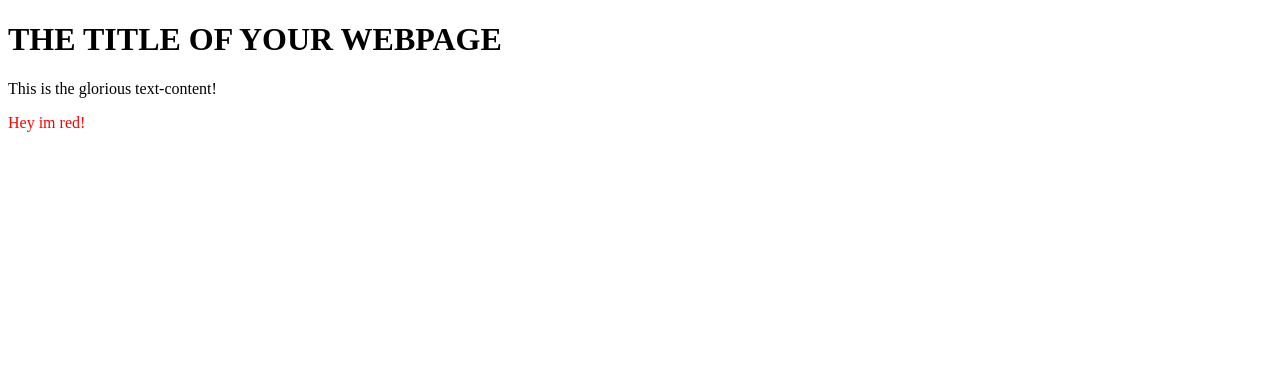
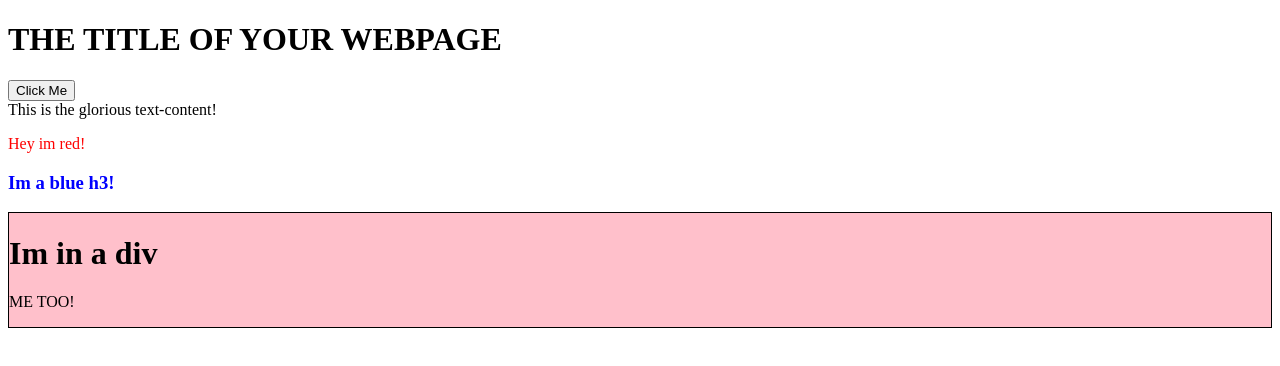
Before and after one commit to JohnBesco/manipulatingDOM, a plain HTML site: page index.html in a window 1280 px wide. Drawn offline with Linux system fonts and the light colour scheme.

Commit message:
JS Practice

```diff
--- a/index.html
+++ b/index.html
@@ -12,6 +12,7 @@
     THE TITLE OF YOUR WEBPAGE
   </h1>
   <div id="container">
+    <button onclick="alert('Hello World')">Click Me</button>
   </div>
 </body>
 </html>
--- a/javascript.js
+++ b/javascript.js
@@ -13,3 +13,29 @@ someRedText.textContent = 'Hey im red!'
 someRedText.style.color = 'red'
 
 container.appendChild(someRedText);
+
+const blueText = document.createElement('h3');
+blueText.classList.add('blueText');
+blueText.textContent = 'Im a blue h3!'
+
+blueText.style.color = 'blue';
+
+container.appendChild(blueText);
+
+const funkyDiv = document.createElement('div');
+funkyDiv.classList.add('funky');
+
+funkyDiv.style.border = '1px solid black';
+funkyDiv.style.backgroundColor = 'pink';
+
+const anotherH1 = document.createElement('h1');
+anotherH1.textContent = 'Im in a div';
+
+const someText = document.createElement('p');
+someText.textContent = 'ME TOO!';
+
+funkyDiv.appendChild(anotherH1);
+funkyDiv.appendChild(someText);
+
+
+container.appendChild(funkyDiv);
```
